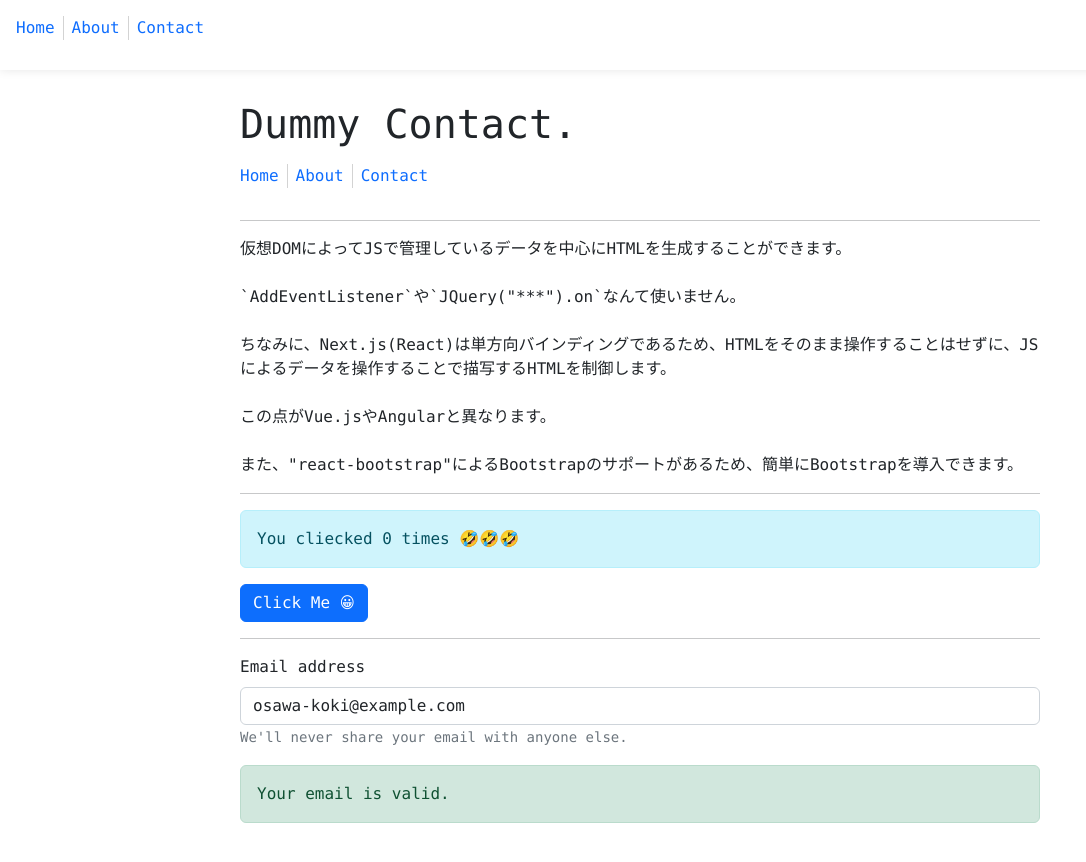
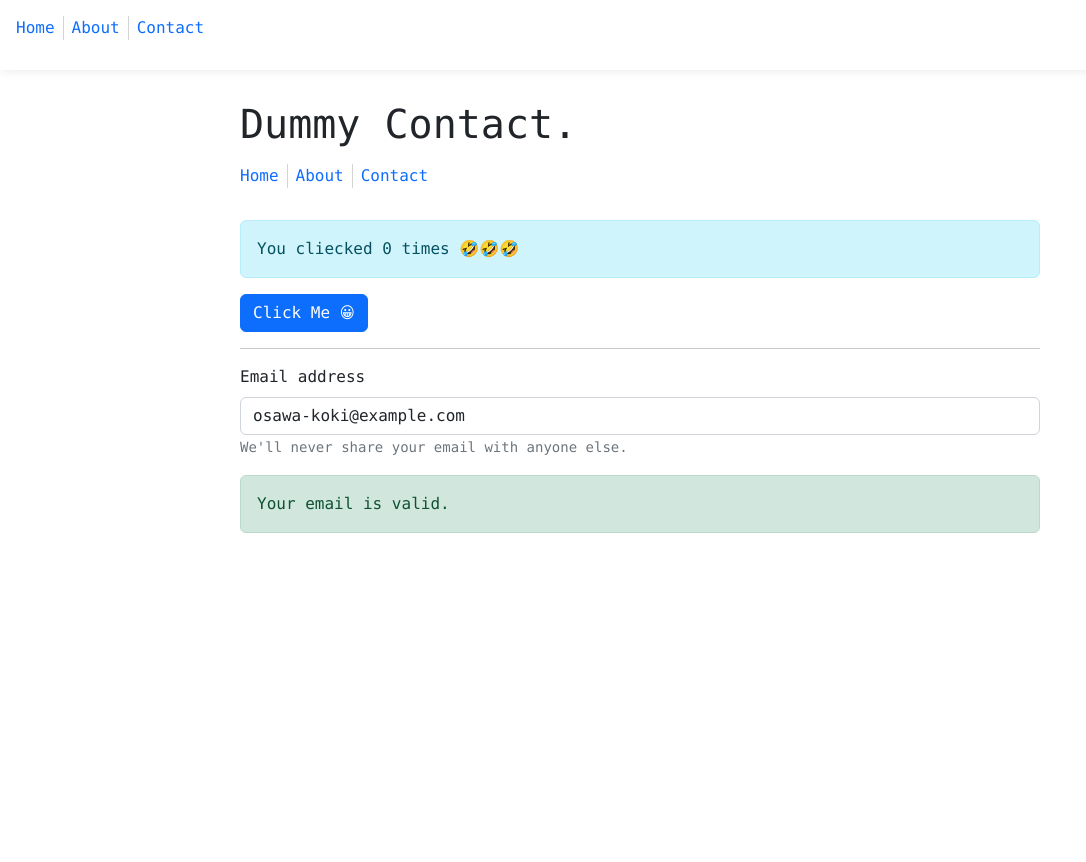
Before and after one commit to osawa-koki/rails-nextjs-template, a Next.js app in the folder web/client/: page /contact in a window 1280 px wide. Shown: the top 862 px of the page, without its empty margins (0-1086 px from the left). After the commit the page ends 800 px from the top, so only its background shows below. Built offline with nearby package versions, Linux system fonts and the light colour scheme.

Commit message:
小さな修正。

```diff
--- a/web/client/pages/contact.tsx
+++ b/web/client/pages/contact.tsx
@@ -18,9 +18,6 @@ export default function HelloWorld() {
         <div id="Contact">
           <h1>Dummy Contact.</h1>
           <PageBlock />
-          <hr />
-          <p>仮想DOMによってJSで管理しているデータを中心にHTMLを生成することができます。<br /><br />`AddEventListener`や`JQuery("***").on`なんて使いません。<br /><br />ちなみに、Next.js(React)は単方向バインディングであるため、HTMLをそのまま操作することはせずに、JSによるデータを操作することで描写するHTMLを制御します。<br /><br />この点がVue.jsやAngularと異なります。<br /><br />また、"react-bootstrap"によるBootstrapのサポートがあるため、簡単にBootstrapを導入できます。</p>
-          <hr />
           <Alert variant="info">You cliecked { count } times 🤣🤣🤣</Alert>
           <Button variant="primary" onClick={() => {setCount(count + 1)}}>Click Me {((count % 3 === 0 && count !== 0) || /3/.test(count.toString()) ? '🤪' : '😀')}</Button>
           <hr />
```
